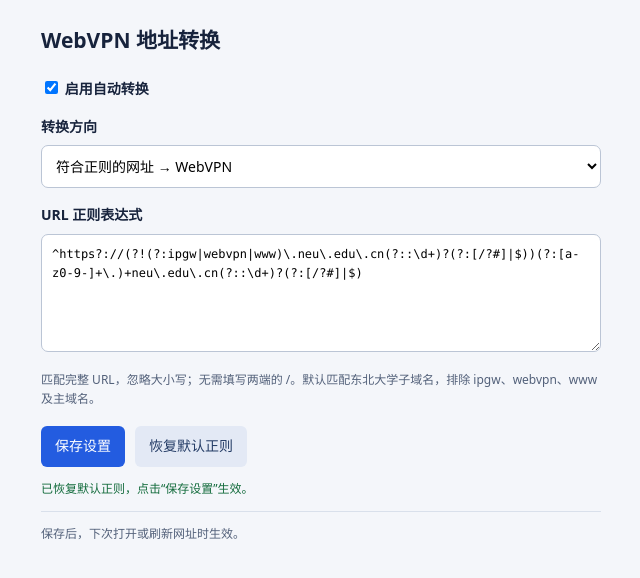
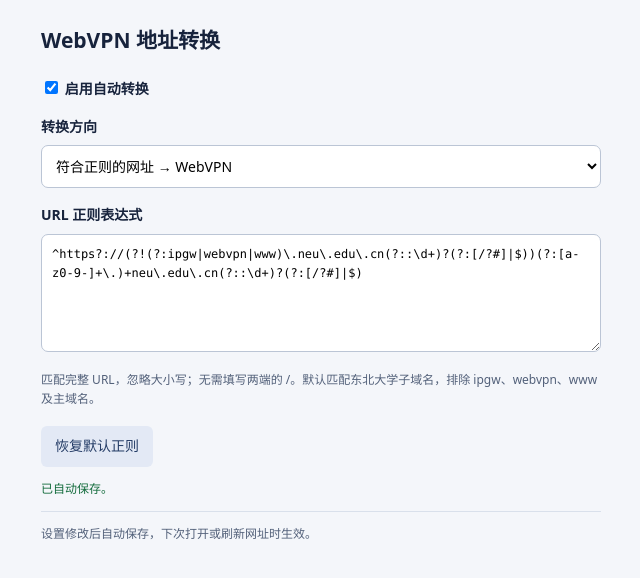
Before and after one commit to Yqloss/neu-webvpn-converter, a browser extension: page extension/settings.html in a window 1280 px wide. Both pictures are taken after a click on the button "恢复默认正则". Shown: the whole page, without its empty margins (319-959 px from the left). Drawn offline with Linux system fonts and the light colour scheme.

Commit message:
Automatically save converter settings

```diff
--- a/extension/settings.html
+++ b/extension/settings.html
@@ -20,10 +20,10 @@
       <textarea id="regex" rows="5" spellcheck="false" required></textarea>
       <p id="regex-help">匹配完整 URL，忽略大小写；无需填写两端的 /。默认匹配东北大学子域名，排除 ipgw、webvpn、www 及主域名。</p>
       <p id="direct-help" hidden>转普通网址时不使用正则。自动还原地址中的协议、域名、端口和路径；WebVPN 登录页保持原样。嵌套链接会逐层还原。</p>
-      <div class="buttons"><button type="submit">保存设置</button><button type="button" id="reset">恢复默认正则</button></div>
+      <div class="buttons"><button type="button" id="reset">恢复默认正则</button></div>
       <p id="status" role="status" aria-live="polite"></p>
     </form>
-    <p class="footnote">保存后，下次打开或刷新网址时生效。</p>
+    <p class="footnote">设置修改后自动保存，下次打开或刷新网址时生效。</p>
   </main>
   <script src="converter.js"></script>
   <script src="settings.js"></script>
--- a/extension/settings.js
+++ b/extension/settings.js
@@ -4,6 +4,13 @@
 const mode = document.getElementById('mode');
 const regex = document.getElementById('regex');
 const status = document.getElementById('status');
+let loaded = false;
+let lastValidRegex = WebVpnConverter.DEFAULT_REGEX;
+let saveQueue = Promise.resolve();
+let revision = 0;
+
+// 读取完成前不允许修改，避免旧设置覆盖用户刚输入的内容。
+for (const control of [enabled, mode, regex, document.getElementById('reset')]) control.disabled = true;
 
 function updateMode() {
     const direct = mode.value === 'to-direct';
@@ -19,18 +26,44 @@
     enabled.checked = settings.enabled;
     mode.value = settings.mode;
     regex.value = settings.regex;
+    lastValidRegex = settings.regex;
+    loaded = true;
+    for (const control of [enabled, mode, document.getElementById('reset')]) control.disabled = false;
     updateMode();
 }).catch(error => message(`读取失败：${error.message}`, true));
-mode.addEventListener('change', updateMode);
+
+function saveSettings(requireValidRegex = false) {
+    if (!loaded) return;
+    let regexError = null;
+    try {
+        if (!regex.value.trim()) throw new Error('正则不能为空');
+        new RegExp(regex.value, 'i');
+        lastValidRegex = regex.value;
+    } catch (error) { regexError = error; }
+    if (regexError && requireValidRegex) {
+        revision++;
+        message('正则无效，保留上一次有效设置。', true);
+        return;
+    }
+    const snapshot = { enabled: enabled.checked, mode: mode.value, regex: lastValidRegex };
+    const currentRevision = ++revision;
+    message('正在自动保存…');
+    // 顺序写入，确保快速连续修改时最终保存的是最新设置。
+    saveQueue = saveQueue.then(() => chrome.storage.local.set(snapshot)).then(() => {
+        if (currentRevision !== revision) return;
+        message(regexError ? '已自动保存开关和模式；无效正则保留上一次有效设置。' : '已自动保存。', !!regexError);
+    }).catch(error => {
+        if (currentRevision === revision) message(`自动保存失败：${error.message}`, true);
+    });
+}
+mode.addEventListener('change', () => {
+    updateMode();
+    saveSettings();
+});
+enabled.addEventListener('change', () => saveSettings());
+regex.addEventListener('input', () => saveSettings(true));
 document.getElementById('reset').addEventListener('click', () => {
     regex.value = WebVpnConverter.DEFAULT_REGEX;
-    message('已恢复默认正则，点击“保存设置”生效。');
+    saveSettings(true);
 });
-form.addEventListener('submit', async event => {
-    event.preventDefault();
-    try {
-        if (mode.value === 'to-vpn') new RegExp(regex.value, 'i');
-        await chrome.storage.local.set({ enabled: enabled.checked, mode: mode.value, regex: regex.value });
-        message('已保存，下次导航时生效。');
-    } catch (error) { message(`保存失败：${error.message}`, true); }
-});
+form.addEventListener('submit', event => event.preventDefault());
--- a/package.json
+++ b/package.json
@@ -1,6 +1,6 @@
 {
   "name": "neu-webvpn-converter",
-  "version": "1.0.0",
+  "version": "1.0.1",
   "private": true,
   "scripts": {
     "test": "node --test tests/*.test.cjs",
```
Also changed, not shown: README.md, extension/manifest.json.
